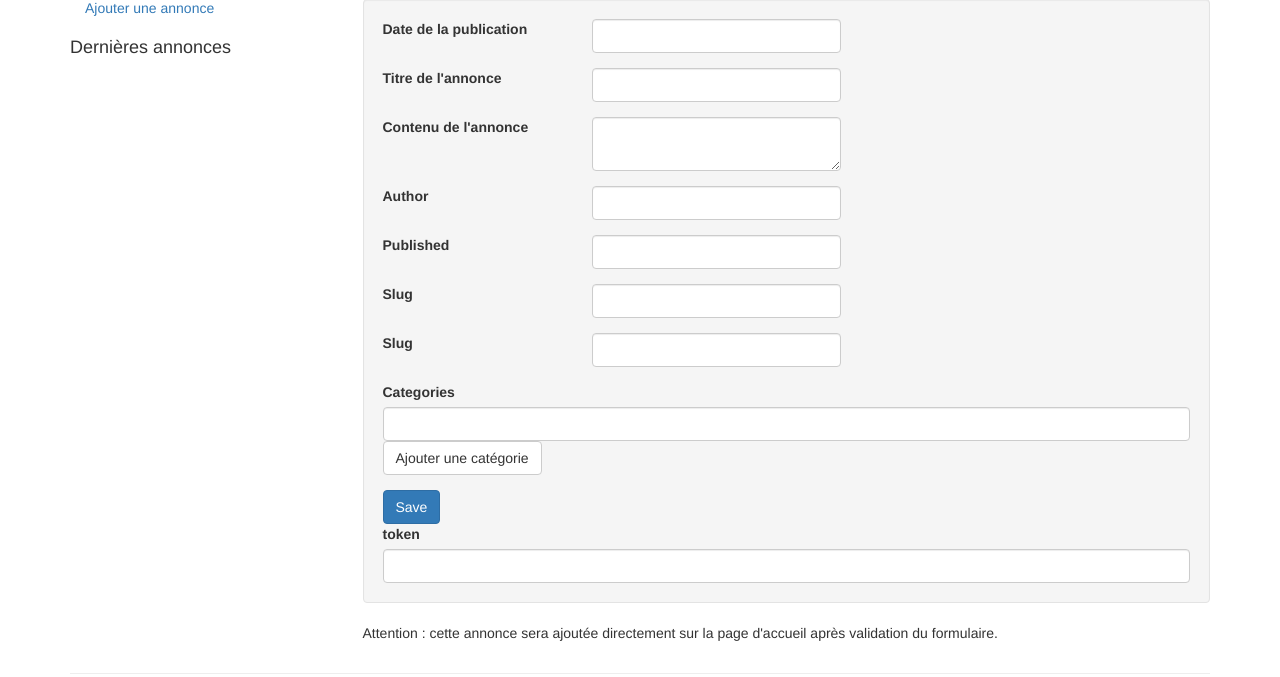
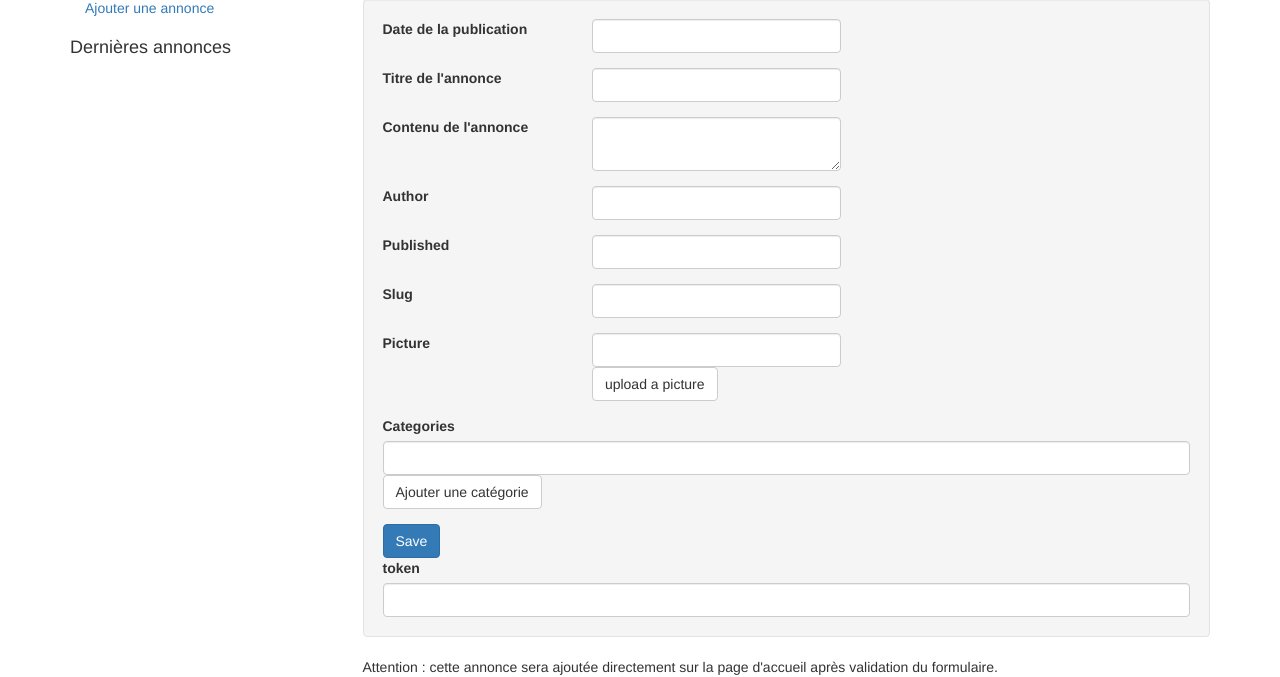
Before and after one commit to abdelkarimksouri/new_project_sf4, a Symfony app: template templates/Advert/add.html.twig in a window 1280 px wide. Shown: the part 442-1119 px from the top of the page. Run offline with Twig, Linux system fonts and the light colour scheme; the template is opened without the code that fills it, so the values that code supplies are empty; form fields are guessed from the names that the template uses; some libraries are stand-ins or nearby versions.

Commit message:
add test multi-upload and collection add

```diff
--- a/public/index.php
+++ b/public/index.php
@@ -20,7 +20,7 @@ if ($trustedHosts = $_SERVER['TRUSTED_HOSTS'] ?? $_ENV['TRUSTED_HOSTS'] ?? false
     Request::setTrustedHosts([$trustedHosts]);
 }
 
-$kernel = new Kernel($_SERVER['APP_ENV'], true);
+$kernel = new Kernel($_SERVER['APP_ENV'], (bool) $_SERVER['APP_DEBUG']);
 $request = Request::createFromGlobals();
 $response = $kernel->handle($request);
 $response->send();
--- a/src/Entity/Media.php
+++ b/src/Entity/Media.php
@@ -222,7 +222,7 @@ class Media
 
         // Le nom du fichier est son id, on doit juste stocker également son extension
         // Pour faire propre, on devrait renommer cet attribut en « extension », plutôt que « url »
-        $this->label = $this->file->getClientOriginalName();
+        $this->label = $this->file->getFileName();
 
         $this->fileType = $this->file->guessExtension();
 
--- a/templates/Advert/_form.html.twig
+++ b/templates/Advert/_form.html.twig
@@ -58,31 +58,20 @@
     </div>
 
     <div class="form-group row">
-        {{ form_label(form.image.file, "Slug", {'label_attr': {'class': 'col-sm-3 control-label'}}) }}
+        {{ form_label(form.image.label, "Picture", {'label_attr': {'class': 'col-sm-3 control-label'}}) }}
         {{ form_errors(form.image.file) }}
         <div class="col-sm-4">
             {{ form_widget(form.image.file) }}
+            <a href="#" id="add_file" class="btn btn-default">upload a picture</a>
+
         </div>
     </div>
 
-
-{#    <div class="form-group">#}
-{#        <div class="col-md-2">#}
-{#            <label>Image</label>#}
-{#        </div>#}
-{#        <div class="col-md-10">#}
-{#            <div class="col-md-12">#}
-{#                {{ form_label(form.image.file) }}#}
-{#                {{ form_widget(form.image.file) }}#}
-{#            </div>#}
-{#        </div>#}
-
-{#    </div>#}
-        <div class="form-group">
+    <div class="form-group">
         {{ form_label(form.categories) }}
         {{ form_widget(form.categories) }}
         <a href="#" id="add_category" class="btn btn-default">Ajouter une catégorie</a>
-        </div>
+    </div>
 
     {# Pour le bouton, pas de label ni d'erreur, on affiche juste le widget #}
     {{ form_widget(form.save, {'attr': {'class': 'btn btn-primary'}}) }}
```
Also changed, not shown: templates/base.html.twig (+2 -25 lines).
